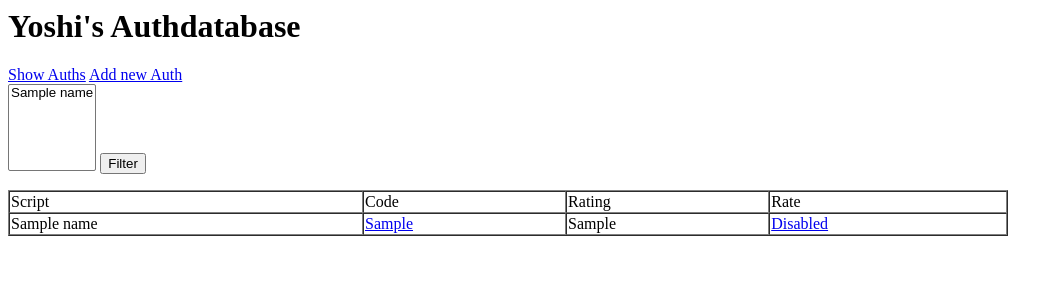
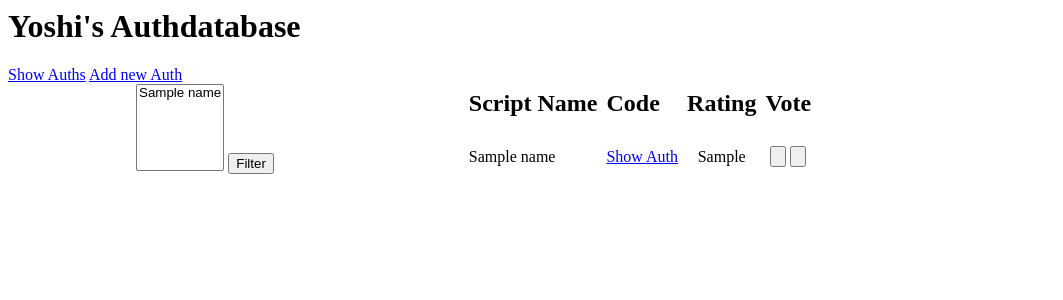
Before and after one commit to Yoshi-/AuthDatabase, a PHP site: page / in a window 1280 px wide. Shown: the top 300 px of the page, without its empty margins (0-1063 px from the left). Run offline with PHP 8.4, Linux system fonts and the light colour scheme; tables that the repository leaves empty or names only in its code hold one stand-in row (values such as "Sample post"); data that the repository does not hold is empty; some libraries are stand-ins or nearby versions.

Commit message:
Antileech added

```diff
--- /dev/null
+++ b/templates/Auth.tpl
@@ -0,0 +1 @@
+<a id="dialog_trigger" href="javascript:getPage('<?=$value['auth']?>', '<?=$value['rate']?>')"><?=$value['auth']?></a>
--- a/templates/showAuths.tpl
+++ b/templates/showAuths.tpl
@@ -1,75 +1,106 @@
 <script type="text/javascript">
-	function getPage(link) {
+	function getPage(link, id) {
 		  $('#dialog').show()
-		  $("#frame").attr("src", "https://impsoft.net/nexus/onstart.php?prodauth=" + link + "&hash=bbb530f2250538b8a139d0406d865c03");
-		  $('#dialog a:first').attr("href", 'javascript:rateAuth("' + link + '");');
+		  $("#frame").attr("src", "https://impsoft.net/nexus/onstart.php?prodauth=" + link + "&hash=<?=HASH?>");
+		  $('#dialog a:first').attr("href", 'javascript:rateAuth("' + id + '", "true");');
+		  $('#dialog a:first').next().attr("href", 'javascript:rateAuth("' + id + '");');
+		  /*
+		  var detail = checkAuth(link);
+			if(s.indexOf("incomplete") != -1){
+				detail = "Server did not reply, please try again";
+			} else if(s.indexOf("Disabled") != -1){
+				detail = "Code is disabled. Please Down-Vote!";
+			} else {
+				detail = "Code is valid. Please Up-Vote!";
+			}
+		  alert(detail);*/
 	}
 
 	function hide() {
 		$('#dialog').hide();
 		$("#frame").attr("src", '');
 		$('#dialog a:first').attr("href", '');
+		$('#dialog a:second').attr("href", '');
 	}
 	function rateAuth(auth, uprate) {
 		if(uprate) rate = 'uprate';
-		else rate = 'rate';
+		else rate = 'downrate';
 		$.get(
-			'index.php',
-			{rate : auth,
-			"site" : "rate",
-			"noindex" : "1"},
-			function(data) {alert(data);}
-		);
+			'index.php?site=rate&' + rate + '=' + auth + '&noindex=1',
+			function(data) {
+				alert(data);
+			});
 	}
+	function checkAuth(auth) {
+		var result = "incomplete";
+		$().ready(function(){
+ 		   var url = 'https://impsoft.net/nexus/onstart.php?prodauth=' + auth + '&hash=<?=HASH?>';
+	    $.get(url, function(data) {
+	    	result = data;
+	    });
+	});
+		return result;
+    	}
+
+		function getAuth(authID) {
+			$.get(
+			'index.php?site=auth&authID=' + authID + '&noindex=1',
+			function(data) {
+				$("#Auth_" + authID).html(data);
+			});
+		}
 </script>
-<style type="text/css">
-	#dialog {
-		position:absolute;
-		top:200px;
-		left:20%;
-		margin-left:235px;
-		width:500px;
-		border: 1px;
-		display:none;
-		background-color:#FFFFFF;
-	}
-</style>
-<div id="dialog">
-	Please Wait while Auth is loaded.
-	<a href="">
-		Disabled
-	</a>
-	<a href="javascript:hide();">Hide</a>
-	<iframe id="frame" style="border: 0px;" SRC="" width="500" height = "70" scrolling="no" scrollbarvisable="no" >Please wait until the site is loaded.</iframe>
+
+<center>
+<div id="dialog" style="position:fixed;top:200px;display:none;margin-left:35%;width:500px;">
+	<div id="imgPreview">
+	Please Wait while Auth is loaded.<br/>
+	<a href="">Up-Vote</a> |
+	<a href="">Down-Vote</a> |
+	<a href="javascript:hide();">Close</a><br/>
+	<iframe id="frame" style="border: 0px;background-color:white;" SRC="" width="500" height = "70" scrolling="no" scrollbarvisable="no" >Please wait until the site is loaded.</iframe><br/>
+	<font style="background-color: black" color="red">If you see "Code Disabled" please click Down-Vote. If you see the script name, press Up-Vote.</font>
 	</div>
-<div id="imgPreview" align="left">
+</div>
+<div style="float:left;margin-left:10%;position:fixed;">
 <?=$filter?>
 </div>
-<div id="imgPreview">
-<table width="1000" cellspacing="0" cellpadding="1" border="1">
+<div id="imgPreview" align="center">
+<table cellspacing="3" cellpadding="3" border="0" id="rounded">
 	<tr>
-		<td>Script</td>
-		<td>Code</td>
-		<td>Rating</td>
-		<td>Rate</td>
+		<td><h2>Script Name</h2></td>
+		<td><h2>Code</h2></td>
+		<td><h2>Rating</h2></td>
+		<td><h2>Vote</h2></td>
 	</tr>
 	<?php foreach($Auths as $key=>$value):?>
+	<?php
+				$val=$value['working'];
+				if($val < -3){
+					continue;
+				}
+	?>
 	<tr>
-		<td>
+		<td id="rounded">
 			<?=$value['name']?>
 		</td>
-		<td>
-			<a id="dialog_trigger" href="javascript:getPage('<?=$value['auth']?>')"><?=$value['auth']?></a>
+		<td id="rounded">
+			<div id="Auth_<?=$value['rate']?>">
+				<a href="javascript:getAuth('<?=$value['rate']?>')"?> Show Auth </a>
+			</div>
 		</td>
-		<td>
-			<?=$value['working']?>
+		<td align="center" id="rounded">
+			<?php
+				$val=$value['working'];
+				echo $val;
+			?>
 		</td>
-		<td>
-			<a href="javascript:rateAuth('<?=$value['auth']?>');">
-				Disabled
-			</a>
+		<td align="center" id="rounded">
+			<input type="button" onclick="rateAuth('<?=$value['rate']?>', 'true');" id="prefSave">
+			<input type="button" onclick="rateAuth('<?=$value['rate']?>');" id="deleteButton">
 		</td>
 	</tr>
 	<?php endforeach; ?>
 </table>
 </div>
+</center>
```
Also changed, not shown: application/controller/authcontroller.php (added, +17 -0 lines), application/model/authmodel.php (added, +14 -0 lines), application/view/authview.php (added, +11 -0 lines).
